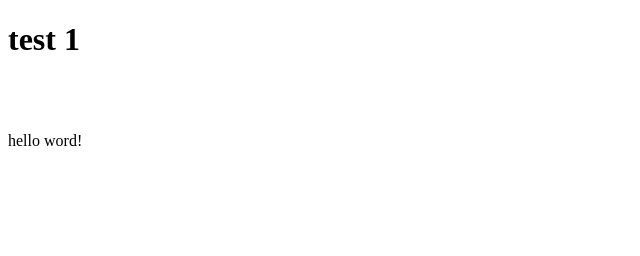
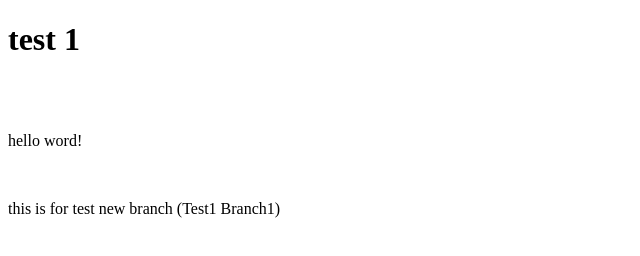
Before and after one commit to streetdemon2001/test1, a plain HTML site: page index.html in a window 1280 px wide. Shown: the whole page, without its empty margins (0-640 px from the left). Drawn offline with Linux system fonts and the light colour scheme.

Commit message:
Update index.html

```diff
--- a/index.html
+++ b/index.html
@@ -7,6 +7,7 @@
 </head>
 <body>
     <h1>test 1</h1> <br><br>
-    <p>hello word!</p>
+    <p>hello word!</p><br>
+    <p>this is for test new branch (Test1 Branch1)</p>
 </body>
 </html>
```
